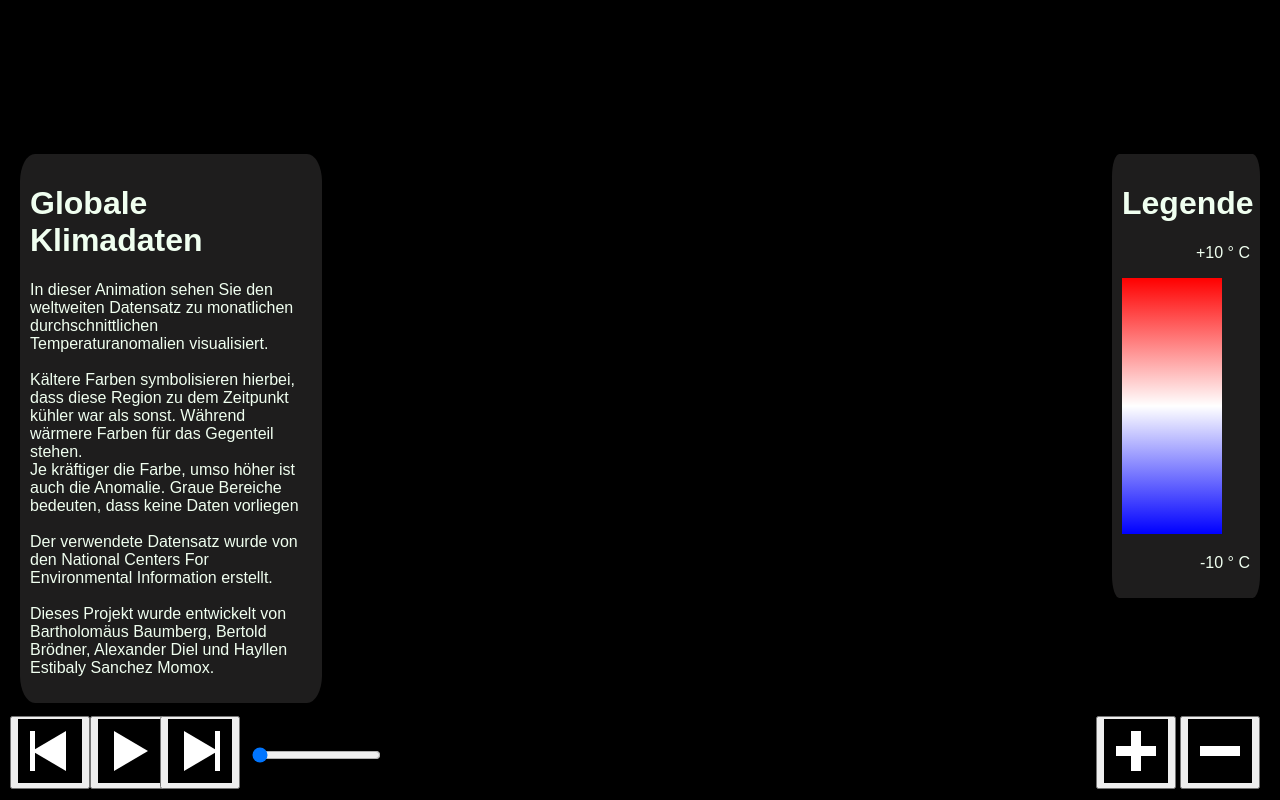
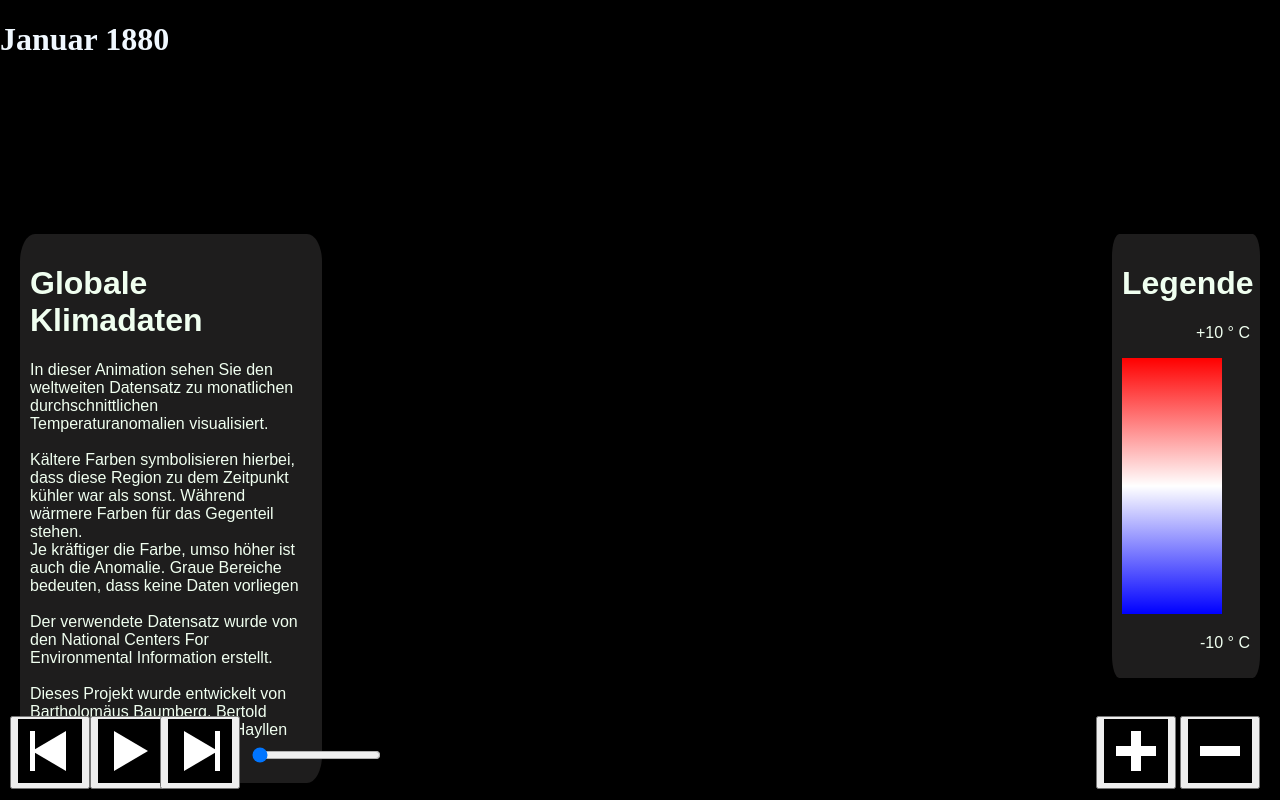
Before and after one commit to BabaBert/Datenvisualisierung, a website built with webpack: page index.html in a window 1280 px wide. Built offline with nearby package versions, Linux system fonts and the light colour scheme.

Commit message:
Add files via upload

```diff
--- a/canvas.js
+++ b/canvas.js
@@ -10,6 +10,27 @@ grd.addColorStop(1, "blue");
 tempx.fillStyle = grd;
 tempx.fillRect(0,0,100,256);
 
+
+var slider = document.getElementById("slider");
+var output = document.getElementById("year");
+
+output.innerHTML = convertYears(slider.value);
+
+slider.oninput = function(){
+    output.innerHTML = convertYears(this.value);
+}
+
+function convertYears(input){
+    var months = ['Januar', 'Februar', 'März', 'April', 'Mai', 'Juni', 'Juli', 'August', 'September', 'Oktober', 'November', 'Dezember'];
+
+    var temp = parseInt(input/12);
+    var year = temp+1880;
+
+    var month = months[input%12];
+
+
+    return month + " " + year;
+}
 //Schwarz zu Weiß
 /*
 var temp = document.getElementById("temperaturCanvas");
--- a/index.html
+++ b/index.html
@@ -5,6 +5,7 @@
         <link rel="stylesheet" href="data/control_elements/style.css">
     </head>
     <body style="background-color: black; margin: 0; overflow: hidden;">
+       <h1 id="yearDisplayer" style="color: aliceblue;"><span id="year"></span></h1>
         <canvas id="rustCanvas"></canvas>
         <div id="infoText">
             <h1>Globale Klimadaten</h1>
@@ -40,7 +41,7 @@
 
                 </button>
 
-            <input class="control_bar" id="slider" type="range" min="0" max="1704" value="0" >
+            <input class="control_bar" id="slider" type="range" min="0" max="1704" value="0">
 
             <div class="control_bar" id="right">
                 <button id="zoom_in">
```
